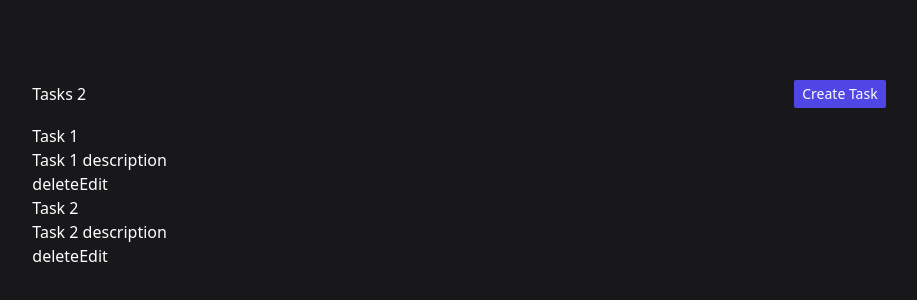
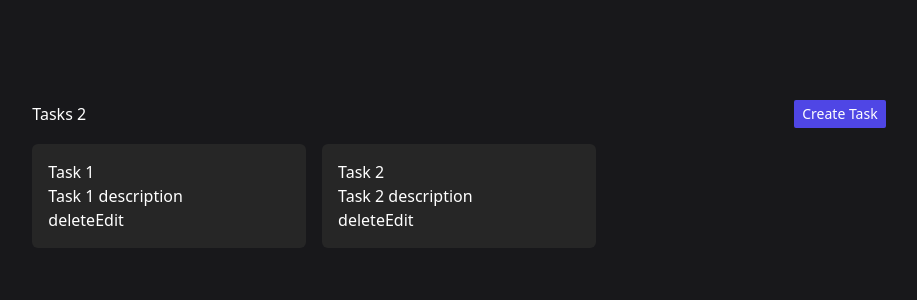
Before and after one commit to dgutierrez21/redux-rtk-crud-app, a React (Vite) app: page / in a window 1280 px wide. Shown: the part 234-534 px from the top of the page, without its empty margins (181-1098 px from the left). Built offline with nearby package versions, Linux system fonts and the light colour scheme.

Commit message:
add grid for the cards | add styles to the cards

```diff
--- a/src/components/TaskList.tsx
+++ b/src/components/TaskList.tsx
@@ -25,8 +25,9 @@ const TaskList = () => {
         </Link>
       </header>
 
+      <div className="grid grid-cols-3 gap-4">
         {tasks.map(({ id, title, description }) => (
-        <div key={id}>
+          <div key={id} className="rounded-md bg-neutral-800 p-4">
             <h3>{title}</h3>
             <p>{description}</p>
             <button onClick={() => handleDelete(id)}>delete</button>
@@ -35,6 +36,7 @@ const TaskList = () => {
           </div>
         ))}
       </div>
+    </div>
   );
 };
 
```
Lines whose indentation alone changed are shown as unchanged.
